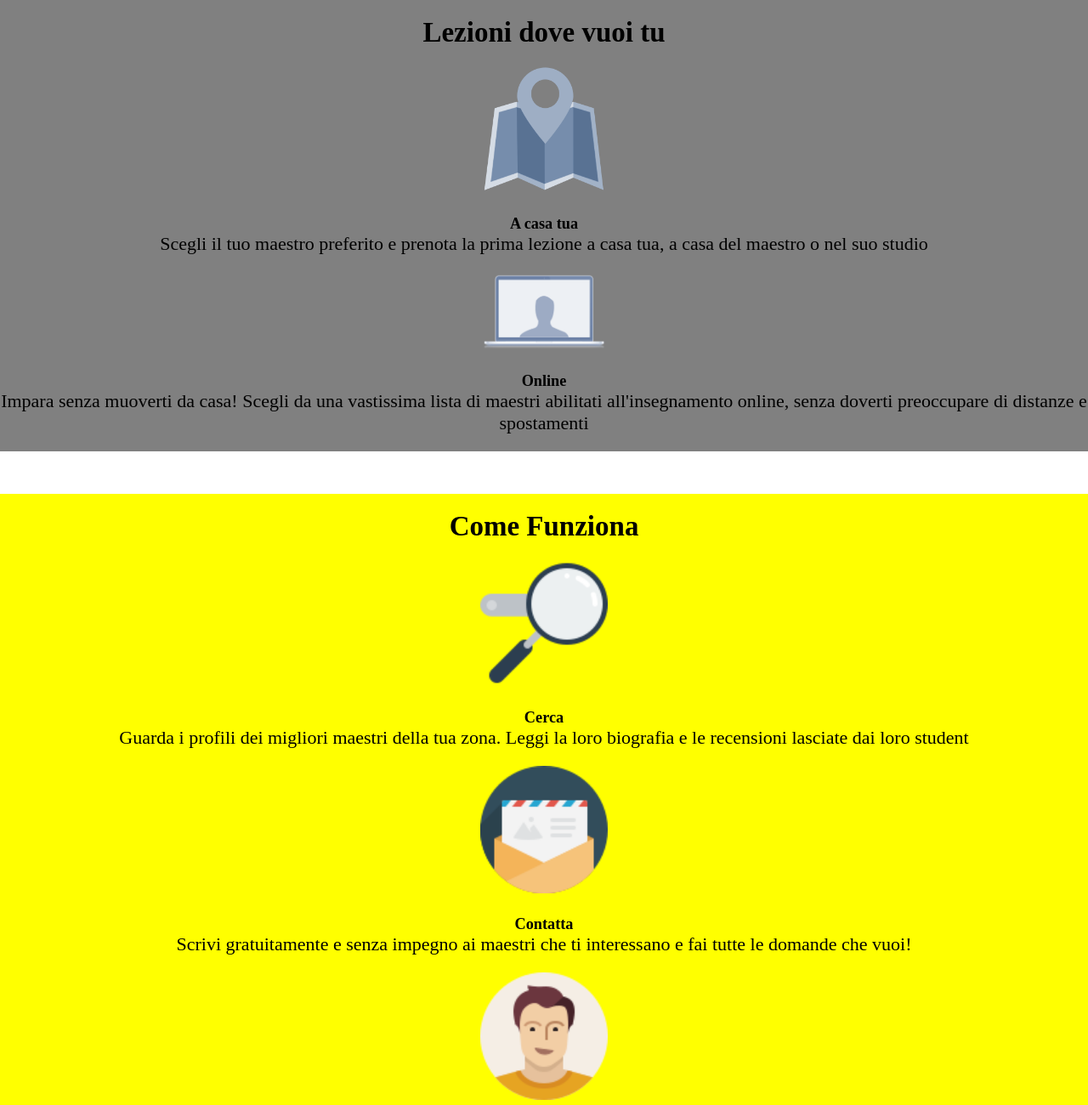
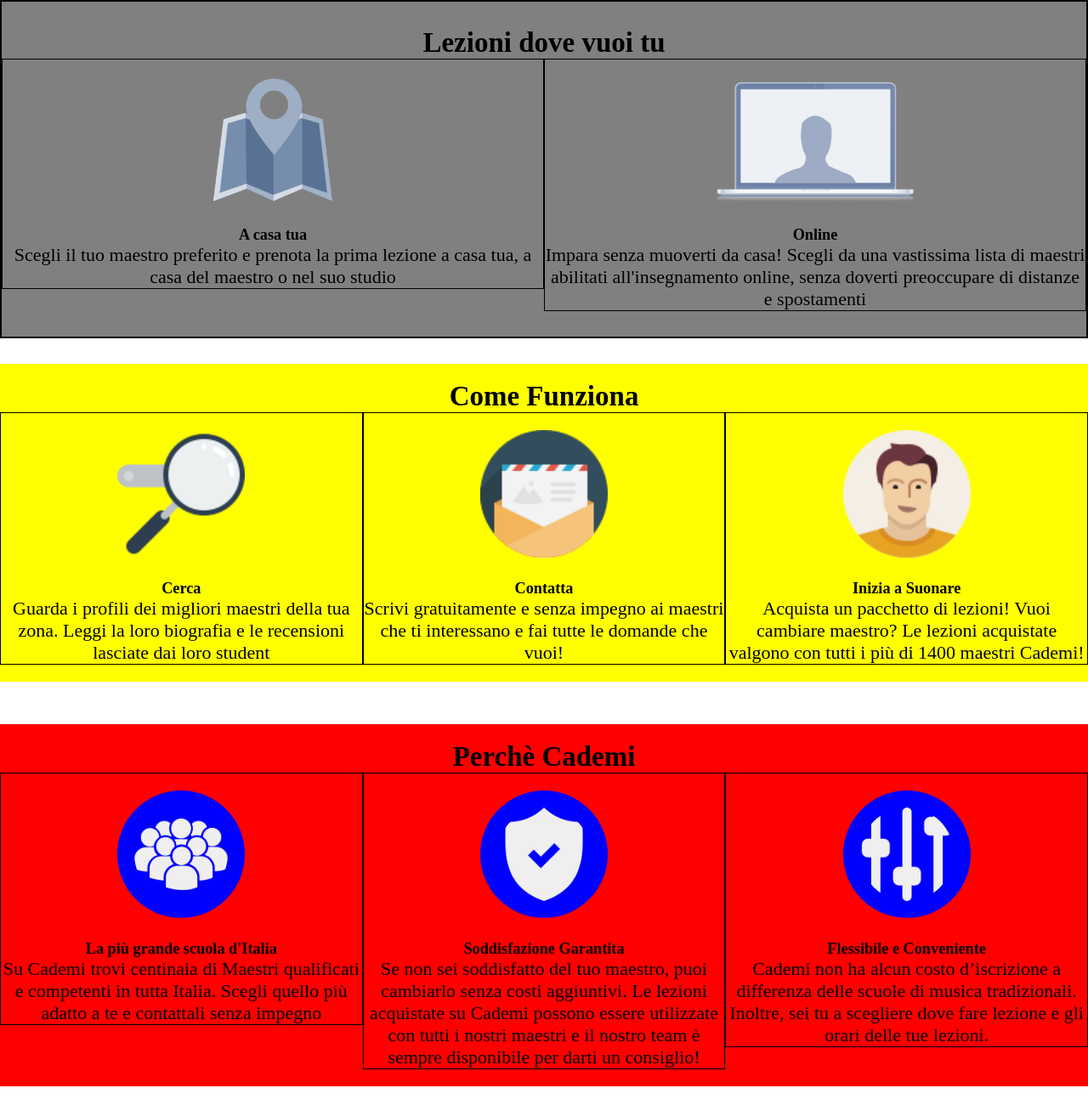
Before and after one commit to DaniM-web/html-css-resp-wannabe-12bool, a plain HTML site: page index.html in a window 1280 px wide. Shown: the top 1300 px of the page at 85% size. After the commit the page ends 1278 px from the top, so only its background shows below. Drawn offline with Linux system fonts and the light colour scheme.

Commit message:
struttura resa con griglie

```diff
--- a/index.html
+++ b/index.html
@@ -9,17 +9,18 @@
   </head>
   <body>
     <main>
+      <div class="row1">
       <div class="container">
-        <div class="row1">
-          <h2>Lezioni dove vuoi tu</h2>
-          <div class="">
+      <!-- <div class="row1"> -->
+      <h2>Lezioni dove vuoi tu</h2>
+          <div class="col-xs-12 col-md-6 col-lg-6">
             <img src="img/icon/maps.png" alt="mappa">
             <h5>A casa tua</h5>
             <p>
               Scegli il tuo maestro preferito e prenota la prima lezione a casa tua, a casa del maestro o nel suo studio
             </p>
           </div>
-          <div class="">
+          <div class="col-xs-12 col-md-6 col-lg-6">
             <img src="img/icon/screen.png" alt="computer">
             <h5>Online</h5>
             <p>
@@ -28,24 +29,24 @@
           </div>
         </div>
       </div>
-      <div class="container">
-        <div class="row2">
+      <div class="row2">
+        <div class="container yellow">
           <h2>Come Funziona</h2>
-          <div class="">
+          <div class="col-xs-12 col-md-6 col-lg-4">
             <img src="img/search.png" alt="ricerca">
             <h5>Cerca</h5>
             <p>
               Guarda i profili dei migliori maestri della tua zona. Leggi la loro biografia e le recensioni lasciate dai loro student
             </p>
           </div>
-          <div class="">
+          <div class="col-xs-12 col-md-6 col-lg-4">
             <img src="img/letter.png" alt="lettera">
             <h5>Contatta</h5>
             <p>
               Scrivi gratuitamente e senza impegno ai maestri che ti interessano e fai tutte le domande che vuoi!
             </p>
           </div>
-          <div class="">
+          <div class="col-xs-12 col-md-4 col-md-offset-4 col-lg-4">
             <img src="img/male.png" alt="uomo">
             <h5>Inizia a Suonare</h5>
             <p>
@@ -54,24 +55,24 @@
           </div>
         </div>
       </div>
-      <div class="container">
-        <div class="row3">
+      <div class="row3">
+        <div class="container red">
           <h2>Perchè Cademi</h2>
-          <div class="">
+          <div class="col-xs-12 col-md-6 col-lg-4">
             <img src="img/icon/profile.png" alt="profilo" class="blubg">
             <h5>La più grande scuola d'Italia</h5>
             <p>
               Su Cademi trovi centinaia di Maestri qualificati e competenti in tutta Italia. Scegli quello più adatto a te e contattali senza impegno
             </p>
           </div>
-          <div class="">
+          <div class="col-xs-12 col-md-6 col-lg-4">
             <img src="img/icon/secure.png" alt="sicurezza" class="blubg">
             <h5>Soddisfazione Garantita</h5>
             <p>
               Se non sei soddisfatto del tuo maestro, puoi cambiarlo senza costi aggiuntivi. Le lezioni acquistate su Cademi possono essere utilizzate con tutti i nostri maestri e il nostro team è sempre disponibile per darti un consiglio!
             </p>
           </div>
-          <div class="">
+          <div class="col-xs-12 col-md-4 col-md-offset-4 col-lg-4">
             <img src="img/icon/flex.png" alt="flessibile" class="blubg">
             <h5>Flessibile e Conveniente</h5>
             <p>
--- a/style.css
+++ b/style.css
@@ -7,37 +7,41 @@
 body{
     font-size: 22px;
     text-align: center;
-    background-color: white;
   }
+  [class*="col-"] {
+    border: 1px solid black;
+  }
+
 .row1{
+    width: 100%;
+    padding: 30px 0;
     background-color: grey;
-    width: 100%;
-    padding: 20px 0;
-    margin-bottom: 50px;
+    border: 2px solid black;
+    margin-bottom: 30px;
   }
 
 
 .row2{
-    background-color: yellow;
     width: 100%;
     padding: 20px 0;
     margin-bottom: 50px;
+    background-color: yellow;
   }
 
 .row3{
-    background-color: red;
     width: 100%;
     padding: 20px 0;
+    background-color: red;
   }
 
 img {
-  width: 150px;
-  height: auto;
+  width: auto;
+  height: 150px;
   margin: 20px 0;
   }
+
  img.blubg{
    background-color: blue;
    border-radius: 100%;
    padding: 20px;
-   width: 200px;
  }
```
Also changed, not shown: lib/respfw12col.css.
